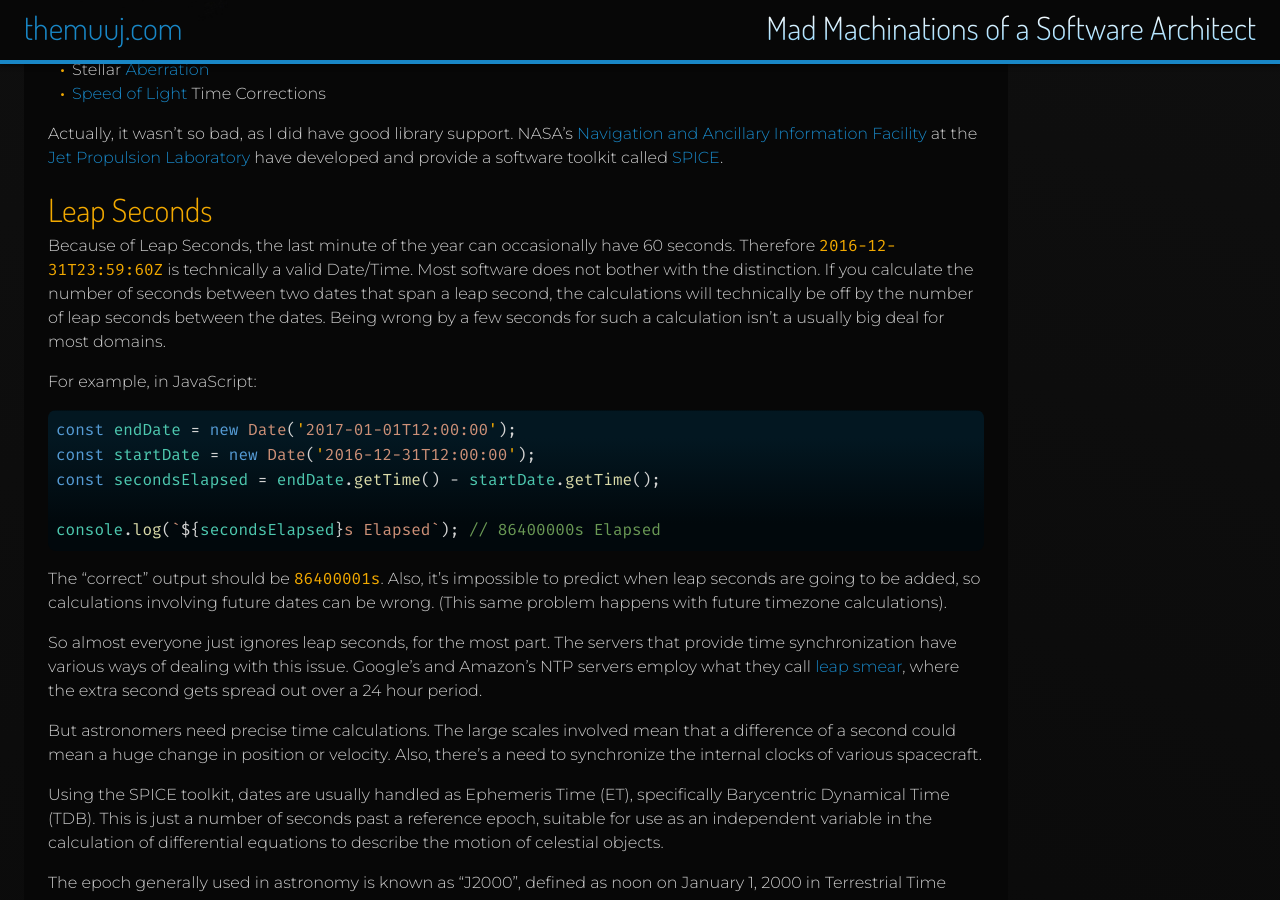
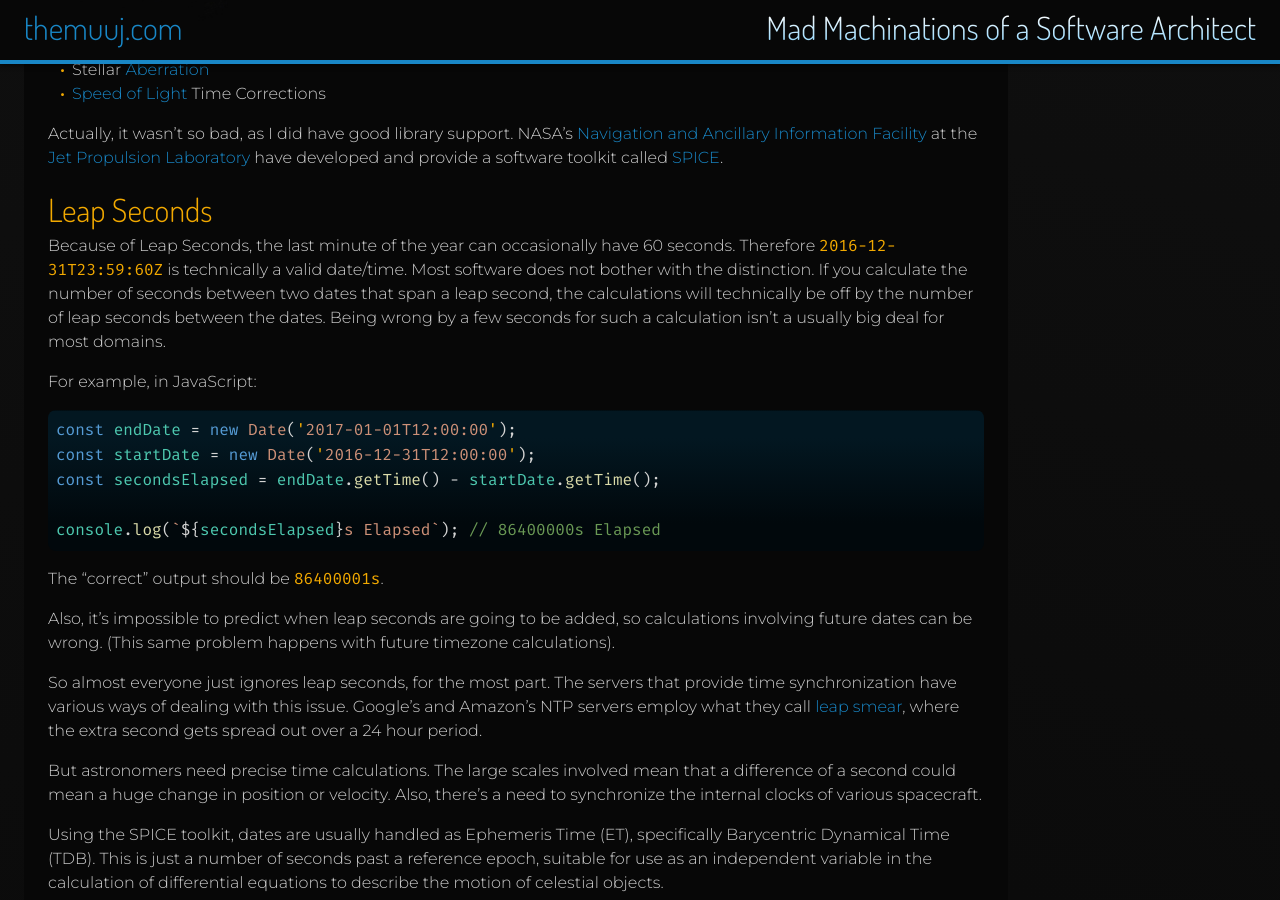
Before and after one commit to TheMuuj/TheMuuj.github.io, a Jekyll site: the page built from _posts/2021-09-23-conventions-of-space-and-time.md, in a window 1280 px wide and 900 px high, scrolled down 530 px. Built offline with Jekyll 4.4.1, drawn with Linux system fonts in a browser that asks for light colours.

Commit message:
Minor reformatting

````diff
--- a/_posts/2021-09-23-conventions-of-space-and-time.md
+++ b/_posts/2021-09-23-conventions-of-space-and-time.md
@@ -19,7 +19,7 @@ Actually, it wasn't so bad, as I did have good library support. NASA's [Navigati
 
 ## Leap Seconds
 
-Because of Leap Seconds, the last minute of the year can occasionally have 60 seconds. Therefore `2016-12-31T23:59:60Z` is technically a valid Date/Time. Most software does not bother with the distinction. If you calculate the number of seconds between two dates that span a leap second, the calculations will technically be off by the number of leap seconds between the dates. Being wrong by a few seconds for such a calculation isn't a usually big deal for most domains.
+Because of Leap Seconds, the last minute of the year can occasionally have 60 seconds. Therefore `2016-12-31T23:59:60Z` is technically a valid date/time. Most software does not bother with the distinction. If you calculate the number of seconds between two dates that span a leap second, the calculations will technically be off by the number of leap seconds between the dates. Being wrong by a few seconds for such a calculation isn't a usually big deal for most domains.
 
 For example, in JavaScript:
 ```js
@@ -30,7 +30,9 @@ const secondsElapsed = endDate.getTime() - startDate.getTime();
 console.log(`${secondsElapsed}s Elapsed`); // 86400000s Elapsed
 ```
 
-The "correct" output should be `86400001s`. Also, it's impossible to predict when leap seconds are going to be added, so calculations involving future dates can be wrong. (This same problem happens with future timezone calculations).
+The "correct" output should be `86400001s`.
+
+Also, it's impossible to predict when leap seconds are going to be added, so calculations involving future dates can be wrong. (This same problem happens with future timezone calculations).
 
 So almost everyone just ignores leap seconds, for the most part. The servers that provide time synchronization have various ways of dealing with this issue. Google's and Amazon's NTP servers employ what they call [leap smear](https://developers.google.com/time/smear), where the extra second gets spread out over a 24 hour period.
 
````
